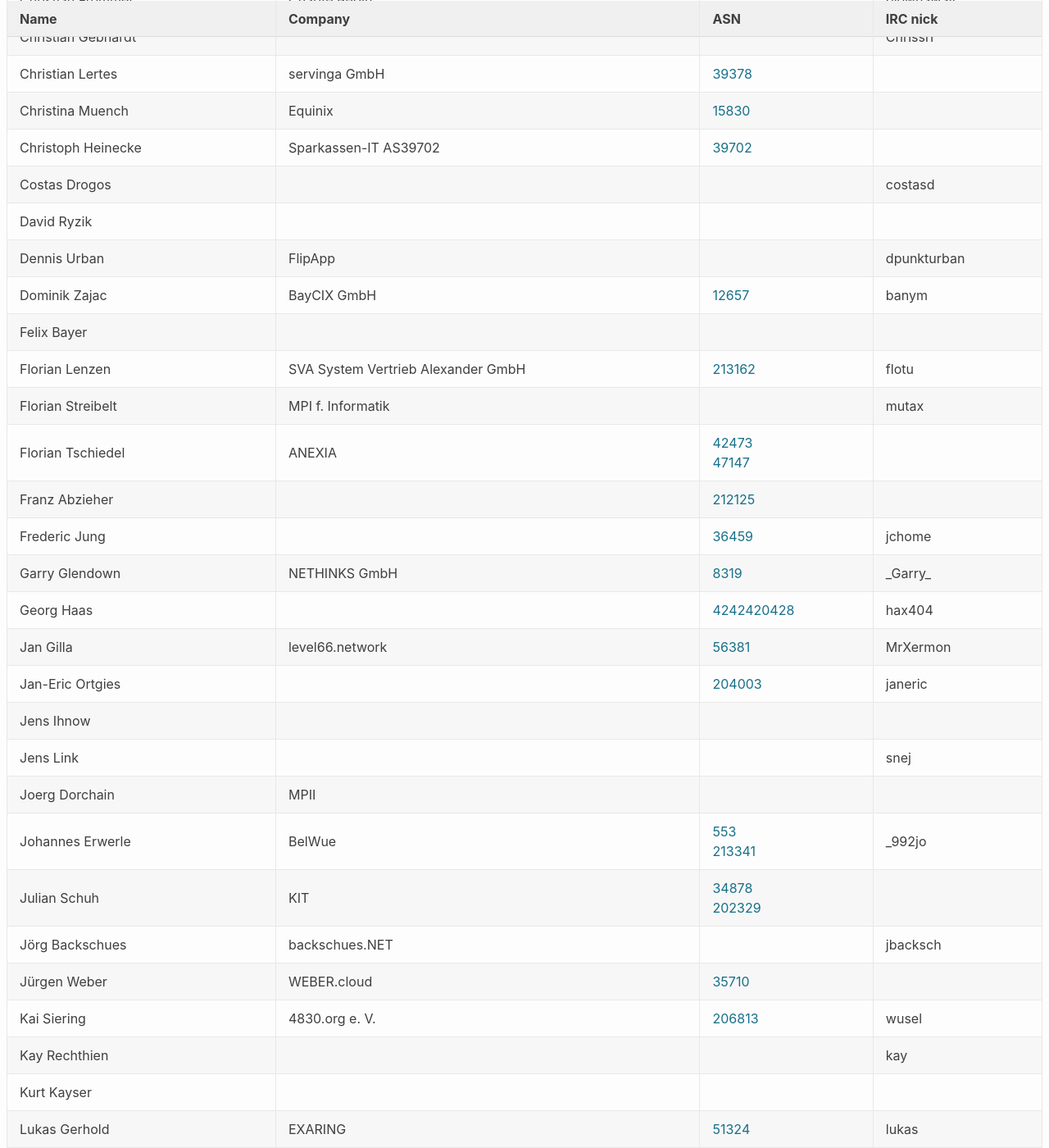
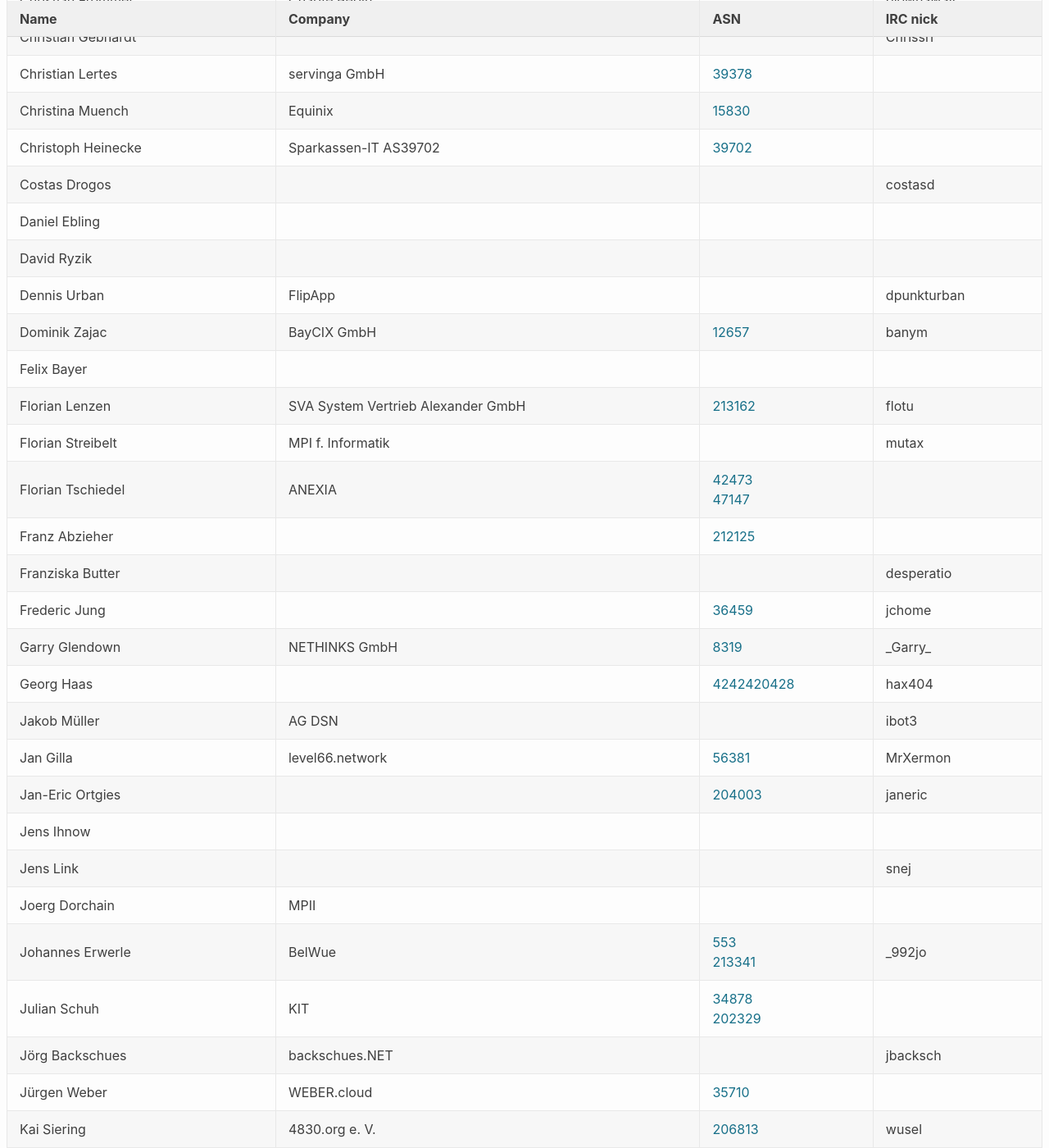
Before and after one commit to denog/pretix-attendeelist, a Jekyll site: the page built from denog13/index.markdown, in a window 1280 px wide and 1400 px high, scrolled down 526 px. Shown: the whole window at 82% size. Built offline with Jekyll 4.4.1, drawn with Linux system fonts in a browser that asks for light colours; some of the changed text lies outside the part shown.

Commit message:
Latest data: Wed Sep 29 11:29:56 UTC 2021

```diff
--- a/_data/attendees_denog13.json
+++ b/_data/attendees_denog13.json
@@ -96,6 +96,12 @@
     "asn": null
   },
   {
+    "name": "Daniel Ebling",
+    "company": null,
+    "irc": null,
+    "asn": null
+  },
+  {
     "name": "David Ryzik",
     "company": null,
     "irc": null,
@@ -144,6 +150,12 @@
     "asn": "212125"
   },
   {
+    "name": "Franziska Butter",
+    "company": null,
+    "irc": "desperatio",
+    "asn": null
+  },
+  {
     "name": "Frederic Jung",
     "company": null,
     "irc": "jchome",
@@ -160,6 +172,12 @@
     "company": null,
     "irc": "hax404",
     "asn": "4242420428"
+  },
+  {
+    "name": "Jakob Müller",
+    "company": "AG DSN",
+    "irc": "ibot3",
+    "asn": null
   },
   {
     "name": "Jan-Eric Ortgies",
@@ -300,6 +318,12 @@
     "asn": "212989"
   },
   {
+    "name": "Markus Schmelter",
+    "company": null,
+    "irc": "fupsi42",
+    "asn": "210941"
+  },
+  {
     "name": "Martin Poppen",
     "company": "LWLcom GmbH",
     "irc": null,
@@ -376,6 +400,12 @@
     "company": "vitroconnect",
     "irc": null,
     "asn": "AS57353"
+  },
+  {
+    "name": "Philipp Adam",
+    "company": "DTAG",
+    "irc": "PhilAd",
+    "asn": "3320"
   },
   {
     "name": "Reza Shaddel",
```
